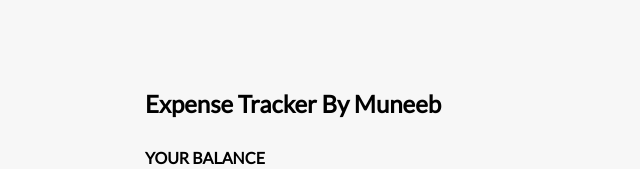
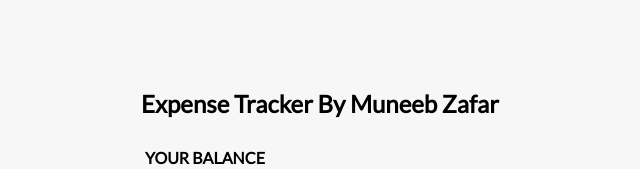
Before and after one commit to muneebzafarqureshi/expensetracker, a React (Create React App) app: page / in a window 1280 px wide. Shown: the top 169 px of the page, without its empty margins (320-960 px from the left). Built offline with nearby package versions, Linux system fonts and the light colour scheme.

Commit message:
Update Header.js

```diff
--- a/src/components/Header.js
+++ b/src/components/Header.js
@@ -3,7 +3,7 @@ import React from 'react'
 export const Header = () => {
     return (
         <h2>
-            Expense Tracker By Muneeb
+            Expense Tracker By Muneeb Zafar
         </h2>
     )
 }
```
